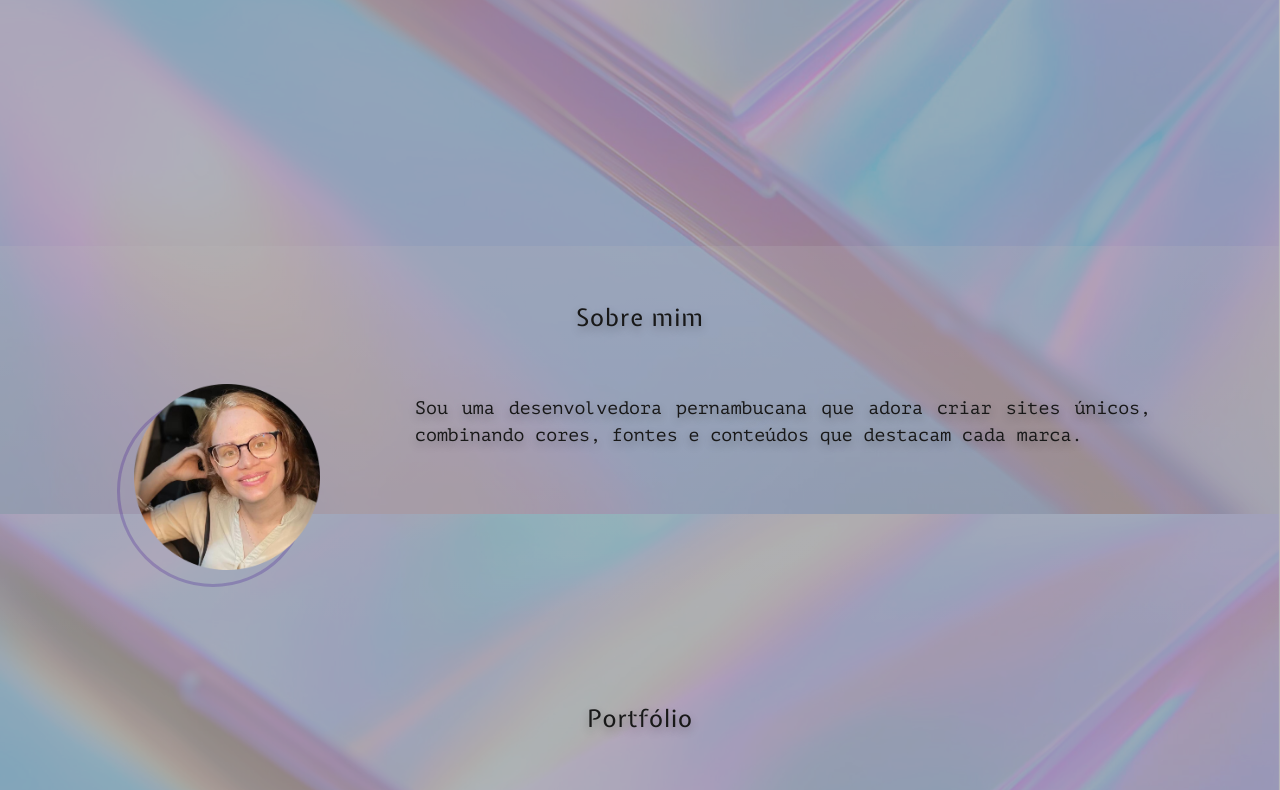
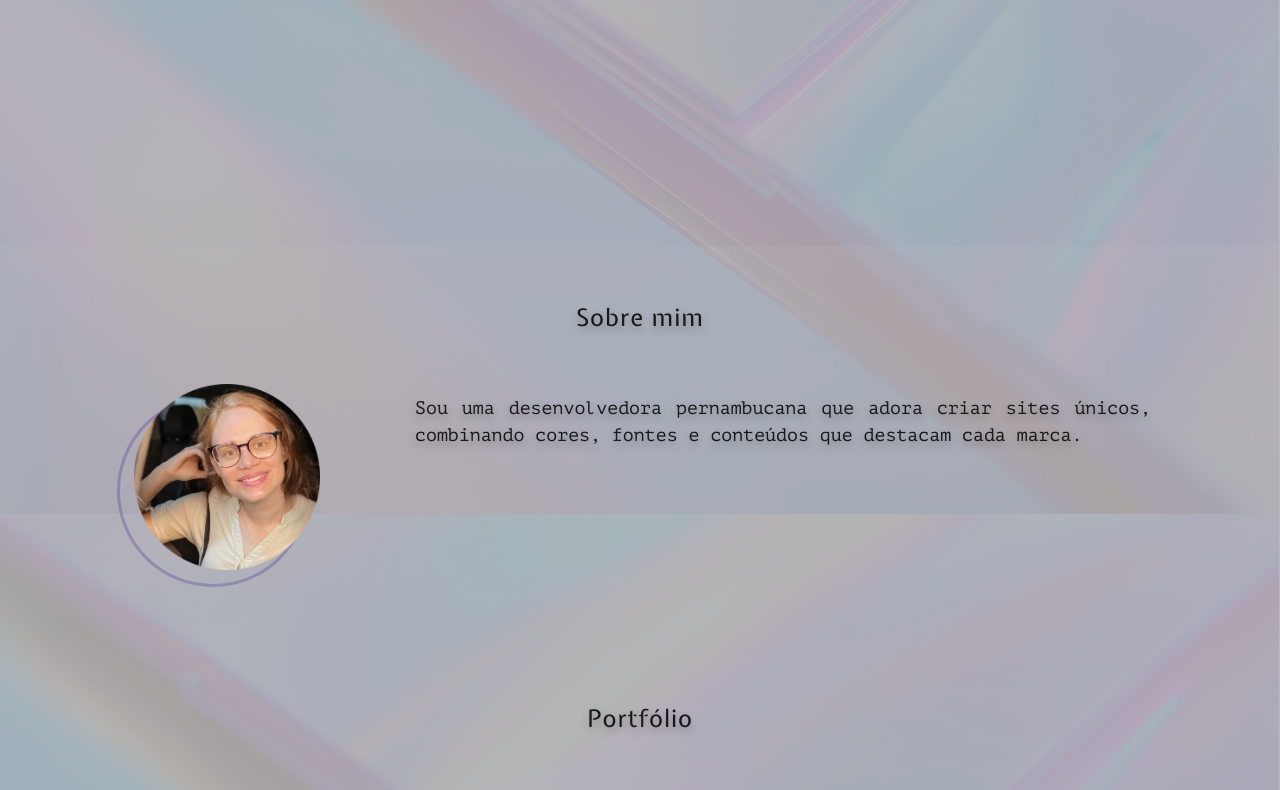
Before and after one commit to cassiaqueiroz/cassiacodelab, a website: page index.html in a window 1280 px wide. Shown: the part 394-1184 px from the top of the page. Drawn offline with nearby package versions, Linux system fonts and the light colour scheme.

Commit message:
Change colo combinations on details to match logo

```diff
--- a/assets/css/main.css
+++ b/assets/css/main.css
@@ -80,7 +80,7 @@
 body {
   color: var(--default-color);
   font-family: var(--default-font);
-  background: url(../img/bg.png);
+  background: linear-gradient(rgba(255, 255, 255, 0.5), rgba(255, 255, 255, 0.5)), url(../img/bg.png);
   background-size: cover;
   position: relative;
   background-attachment: fixed;
```
